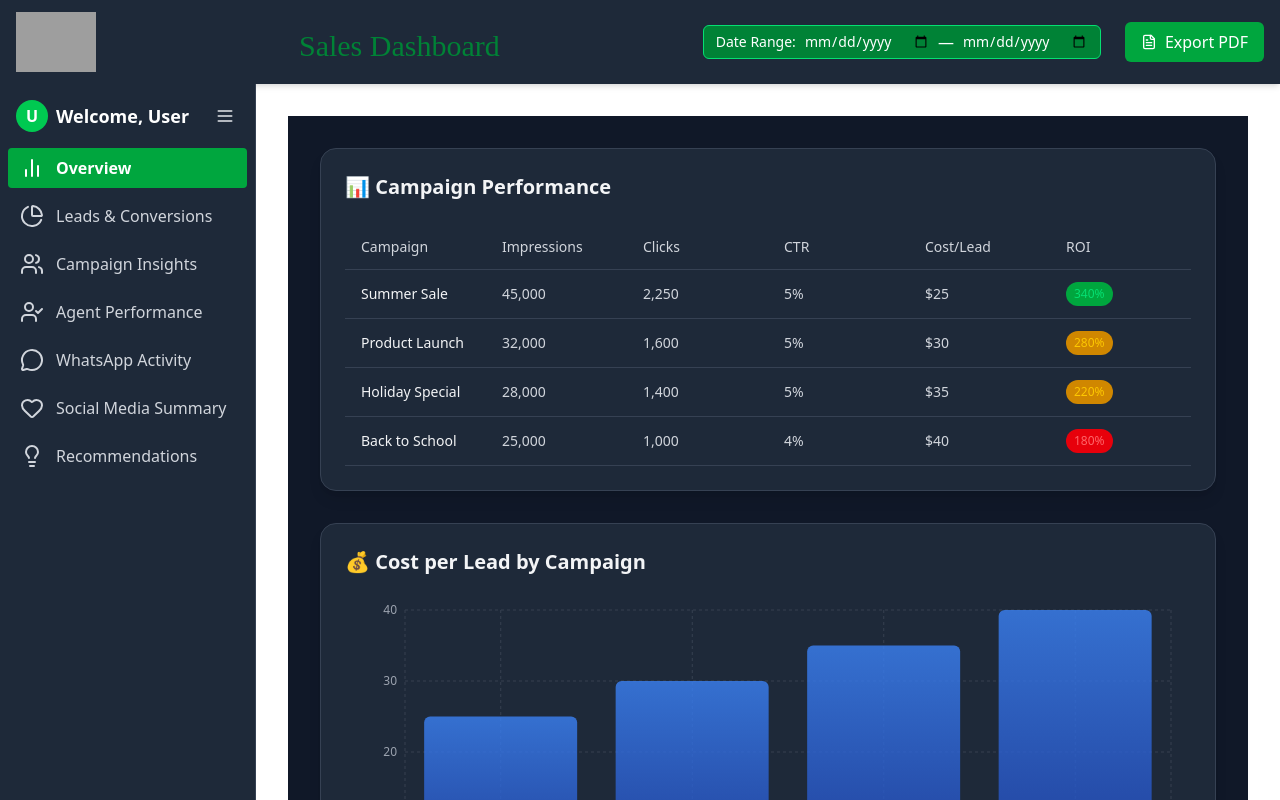
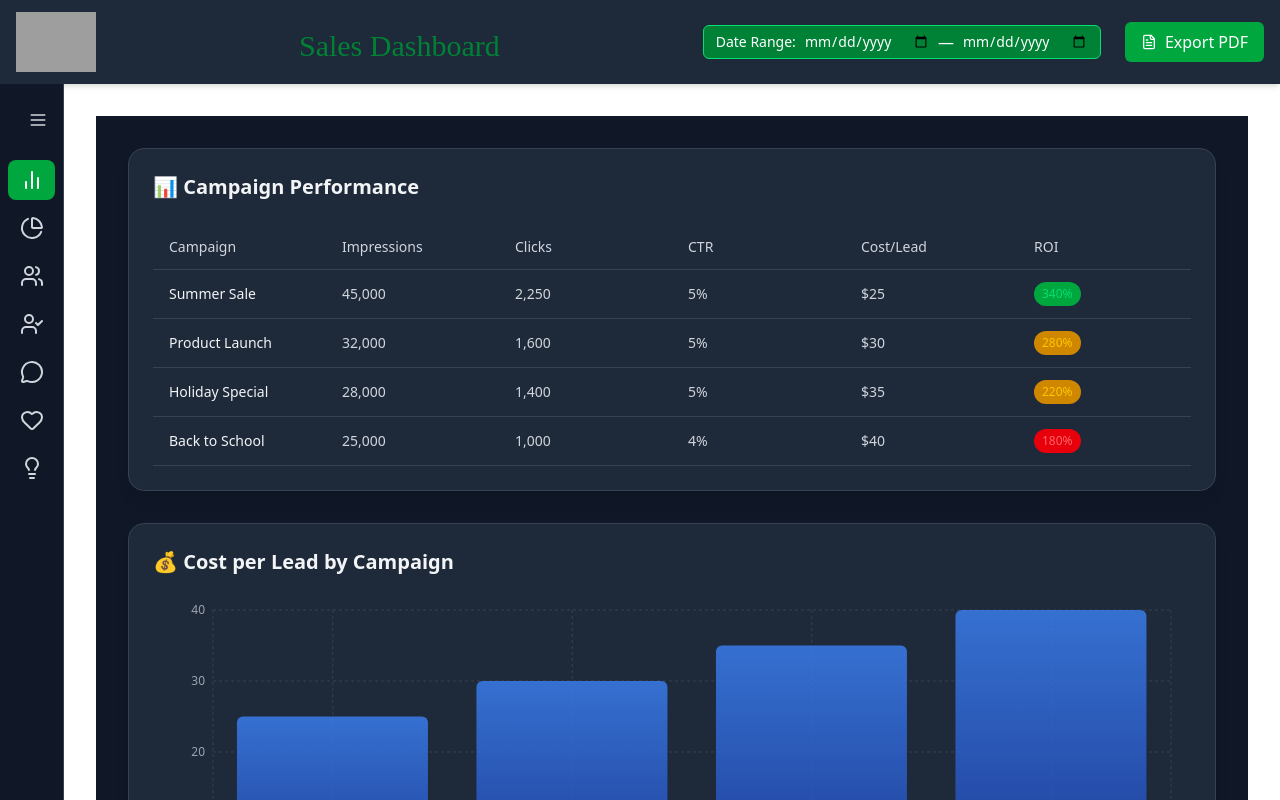
Before and after one commit to simon-tiphy/optivensalestracking-system-, a React (Vite) app: page /campaign-insights in a window 1280 px wide. Shown: the top 800 px of the page. Built offline with nearby package versions, Linux system fonts and the light colour scheme; grey boxes are pictures that could not be loaded.

Commit message:
update sidebar

```diff
--- a/src/components/Sidebar.jsx
+++ b/src/components/Sidebar.jsx
@@ -85,8 +85,8 @@
 // export default Sidebar;
 
 
-import React, { useState } from "react";
-import { Menu, LogOut } from "lucide-react";
+import React, { useState } from "react"
+import { Menu, LogOut } from "lucide-react"
 import {
   BarChart2,
   Users,
@@ -95,7 +95,7 @@ import {
   MessageCircle,
   Heart,
   Lightbulb,
-} from "lucide-react";
+} from "lucide-react"
 
 const ICONS = {
   Overview: <BarChart2 />,
@@ -105,79 +105,102 @@ const ICONS = {
   "WhatsApp Activity": <MessageCircle />,
   "Social Media Summary": <Heart />,
   Recommendations: <Lightbulb />,
-};
+}
 
 function Sidebar({ navTabs, activeTab, setActiveTab, userName = "User" }) {
-  const [collapsed, setCollapsed] = useState(false);
+  const [collapsed, setCollapsed] = useState(true)
+  const [hovering, setHovering] = useState(false)
+
+  const expand = () => {
+    if (window.innerWidth > 768) {
+      setCollapsed(false)
+      setHovering(true)
+    }
+  }
+
+  const collapse = () => {
+    if (hovering) {
+      setCollapsed(true)
+      setHovering(false)
+    }
+  }
 
   return (
     <aside
-      className={`sticky top-0 h-screen flex flex-col bg-gray-800 border-r border-gray-700 transition-all duration-300 ${
-        collapsed ? "w-16" : "w-64"
-      }`}
+      className={`fixed md:sticky top-0 left-0 z-40 h-screen flex flex-col justify-between
+      bg-gray-900 border-r border-gray-700 transition-all duration-300 ease-in-out
+      ${collapsed ? "w-16" : "w-64"}`}
+      onMouseEnter={expand}
+      onMouseLeave={collapse}
     >
-            {/* Header with Welcome, Avatar, and Toggle */}
-      <div className="flex items-center justify-between p-4">
-        {!collapsed && (
-          <div className="flex items-center truncate">
-            {/* Avatar circle showing first initial */}
-            <div className="h-8 w-8 rounded-full bg-green-500 flex items-center justify-center text-white font-bold mr-2">
-              {userName.charAt(0).toUpperCase()}
+      {/* Header */}
+      <div className="flex items-center justify-between px-4 pt-5">
+        <div className="flex items-center space-x-3 truncate">
+          <div
+            className={`flex-shrink-0 rounded-full bg-green-500 flex items-center justify-center
+            text-white font-bold ${collapsed ? "w-8 h-8 text-sm" : "w-10 h-10 text-lg"}`}
+          >
+            {userName.charAt(0).toUpperCase()}
+          </div>
+          {!collapsed && (
+            <div className="text-white leading-tight truncate">
+              <p className="text-xs text-gray-300">Welcome,</p>
+              <p className="font-semibold text-sm truncate">{userName}</p>
             </div>
-            <span className="text-white text-lg font-semibold truncate">
-              Welcome, {userName}
-            </span>
-          </div>
-        )}
+          )}
+        </div>
+
         <button
           onClick={() => setCollapsed(!collapsed)}
-          className={`p-1 rounded hover:bg-gray-700 transition-transform duration-200 ${
-            collapsed ? "" : "rotate-180"
-          }`}
+          className="p-1 ml-2 rounded hover:bg-gray-700 text-gray-300 transition duration-150"
         >
-          <Menu size={20} className="text-gray-200" />
+          <Menu size={20} />
         </button>
       </div>
 
-      {/* Tabs */}
-      <ul className="flex-1 overflow-y-auto px-2 space-y-2">
+      {/* Navigation Tabs */}
+      <ul className="mt-6 px-2 flex-1 overflow-y-auto space-y-2">
         {navTabs.map((tab) => {
-          const isActive = activeTab === tab.name;
+          const isActive = activeTab === tab.name
           return (
-            <li key={tab.name} className="overflow-hidden">
+            <li key={tab.name}>
               <button
                 onClick={() => {
-                  setActiveTab(tab.name);
-                  setCollapsed(true);
+                  setActiveTab(tab.name)
+                  setCollapsed(true)
                 }}
-                className={`flex items-center space-x-3 w-full px-3 py-2 rounded transition ${
-                  isActive
-                    ? "bg-green-600 text-white font-bold"
-                    : "text-gray-300 hover:bg-green-500 hover:text-white"
-                }`}
+                className={`
+                  flex items-center w-full px-3 py-2 rounded-lg
+                  transition-colors duration-200 ease-in-out
+                  ${isActive
+                    ? "bg-green-600 text-white font-medium"
+                    : "text-gray-300 hover:bg-green-500 hover:text-white"}
+                `}
               >
                 <span className="flex-shrink-0">{ICONS[tab.name]}</span>
-                {!collapsed && <span className="whitespace-nowrap truncate">{tab.name}</span>}
+                {!collapsed && (
+                  <span className="ml-3 whitespace-nowrap">{tab.name}</span>
+                )}
               </button>
             </li>
-          );
+          )
         })}
       </ul>
 
-      {/* Logout Button */}
-      <div className="p-4">
+      {/* Logout */}
+      <div className="px-4 pb-5">
         <button
           onClick={() => {
-            // TODO: handle logout logic here
+            // Logout logic
           }}
-          className="w-full flex items-center space-x-3 px-3 py-2 bg-red-600 hover:bg-red-500 text-white rounded transition"
+          className="w-full flex items-center space-x-3 px-3 py-2 bg-red-600 hover:bg-red-500 text-white rounded-lg transition"
         >
-          <LogOut size={18} className="flex-shrink-0" />
+          <LogOut size={18} />
           {!collapsed && <span className="whitespace-nowrap">Logout</span>}
         </button>
       </div>
     </aside>
-  );
+  )
 }
 
-export default Sidebar;
+export default Sidebar
```
Also changed, not shown: src/components/Campaigns/Campaign.jsx (+0 -106 lines).
